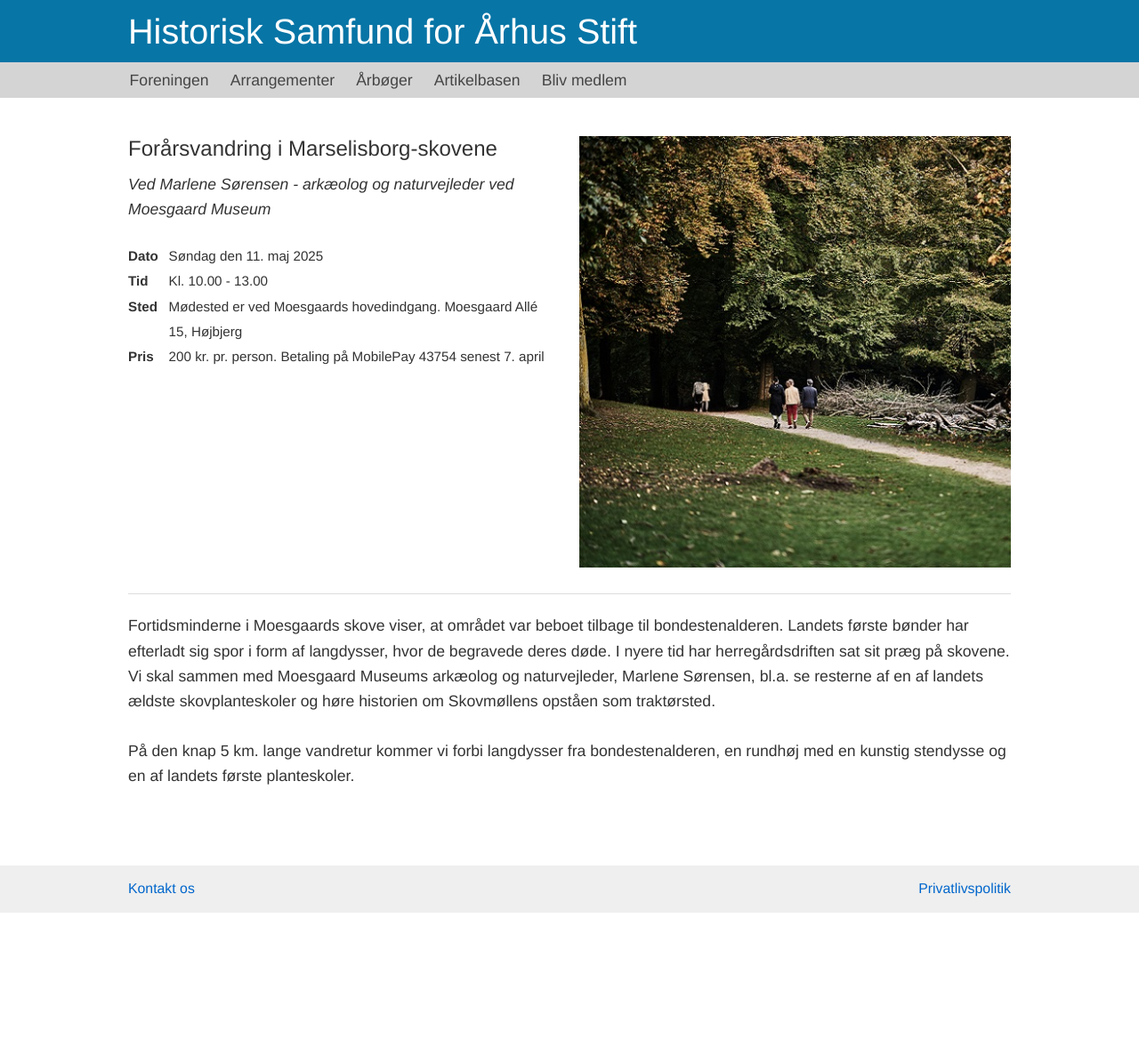
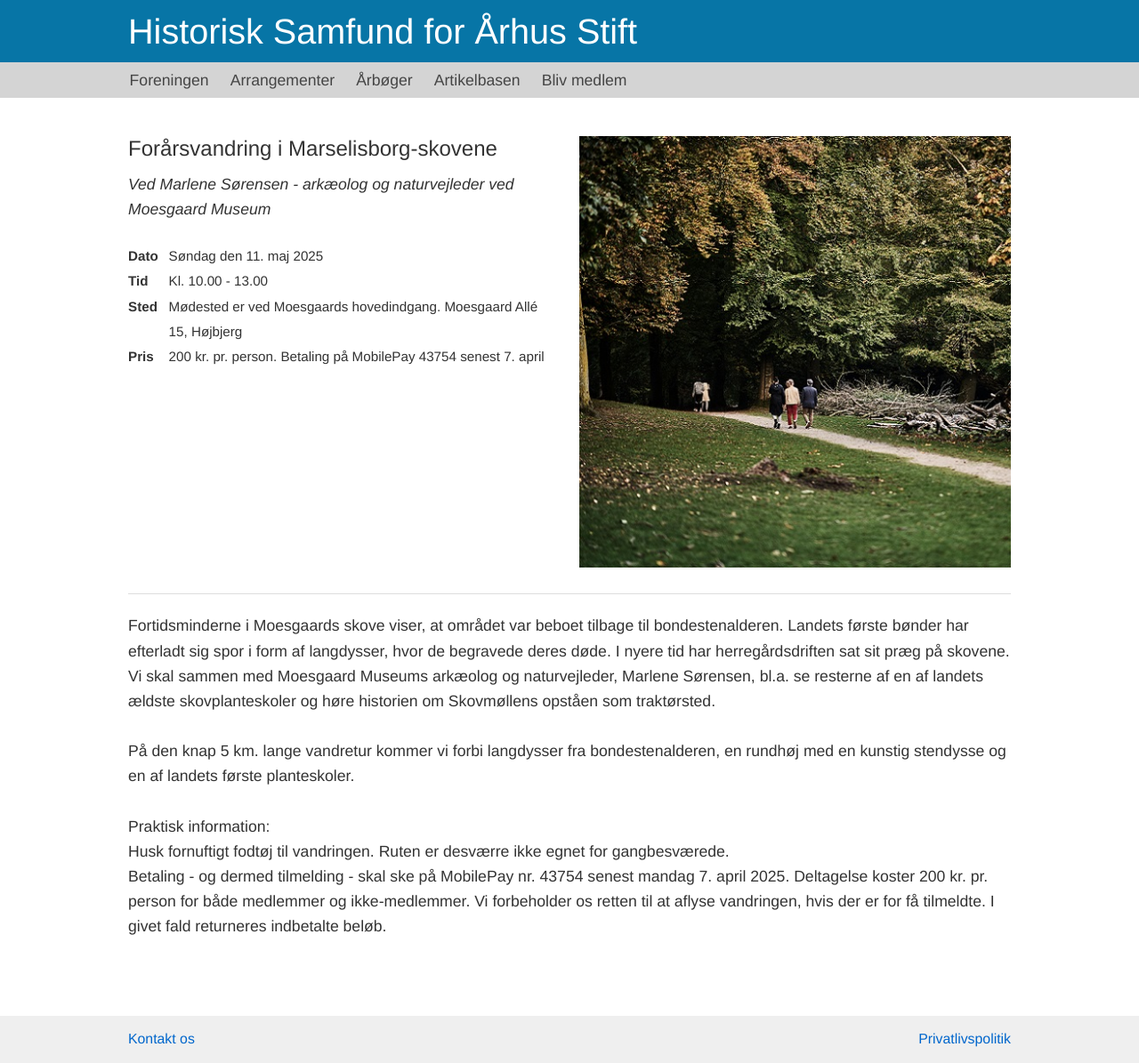
Before and after one commit to guldhorn/historisk-samfund, a Jekyll site: the page built from arrangementer/2025-05-11-Marselisborgskovene.md, in a window 1280 px wide. Shown: the whole page at 89% size. Built offline with Jekyll 4.4.1, drawn with Linux system fonts in a browser that asks for light colours; before the commit the page ends 1026 px from its top, so only the background shows below that.

Commit message:
Update 2025-05-11-Marselisborgskovene.md

```diff
--- a/arrangementer/2025-05-11-Marselisborgskovene.md
+++ b/arrangementer/2025-05-11-Marselisborgskovene.md
@@ -5,3 +5,7 @@ layout: arrangement
 Fortidsminderne i Moesgaards skove viser, at området var beboet tilbage til bondestenalderen. Landets første bønder har efterladt sig spor i form af langdysser, hvor de begravede deres døde. I nyere tid har herregårdsdriften sat sit præg på skovene. Vi skal sammen med Moesgaard Museums arkæolog og naturvejleder, Marlene Sørensen, bl.a. se resterne af en af landets ældste skovplanteskoler og høre historien om Skovmøllens opståen som traktørsted.
 
 På den knap 5 km. lange vandretur kommer vi forbi langdysser fra bondestenalderen, en rundhøj med en kunstig stendysse og en af landets første planteskoler.
+
+Praktisk information:
+Husk fornuftigt fodtøj til vandringen. Ruten er desværre ikke egnet for gangbesværede.
+Betaling - og dermed tilmelding - skal ske på MobilePay nr. 43754 senest mandag 7. april 2025. Deltagelse koster 200 kr. pr. person for både medlemmer og ikke-medlemmer. Vi forbeholder os retten til at aflyse vandringen, hvis der er for få tilmeldte. I givet fald returneres indbetalte beløb.
```
